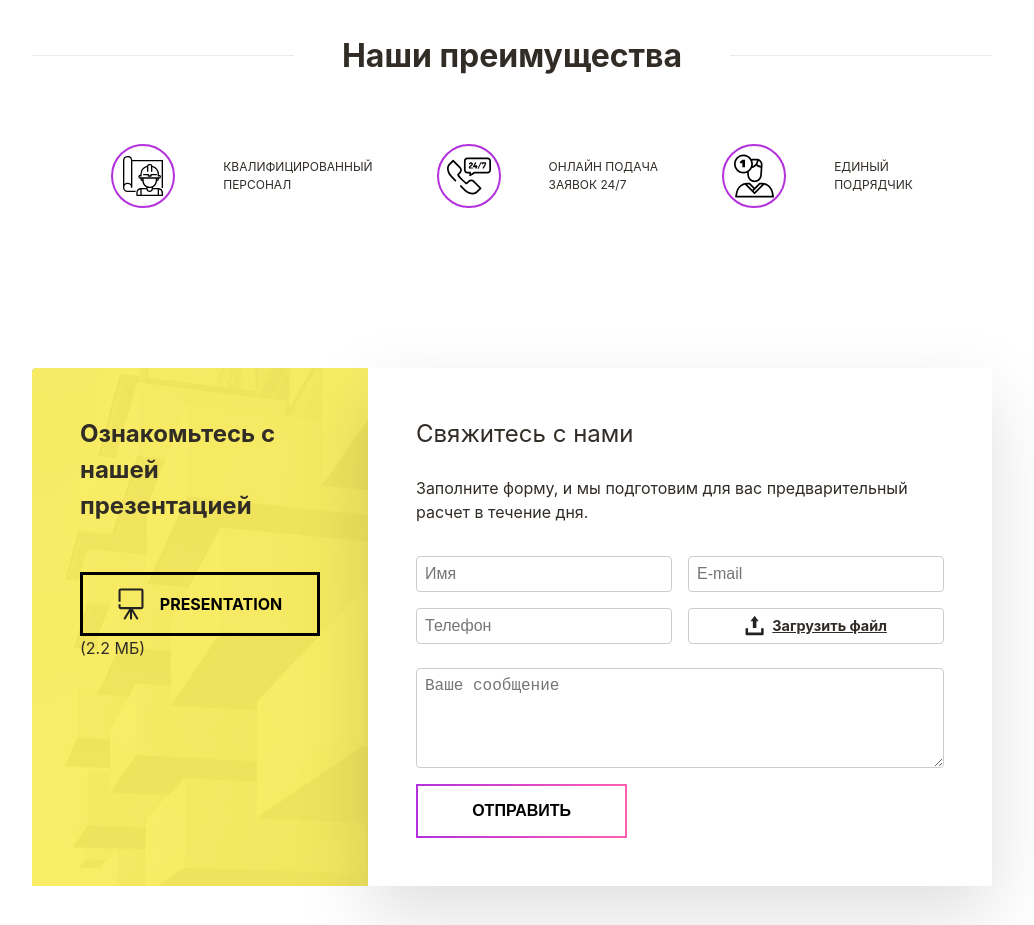
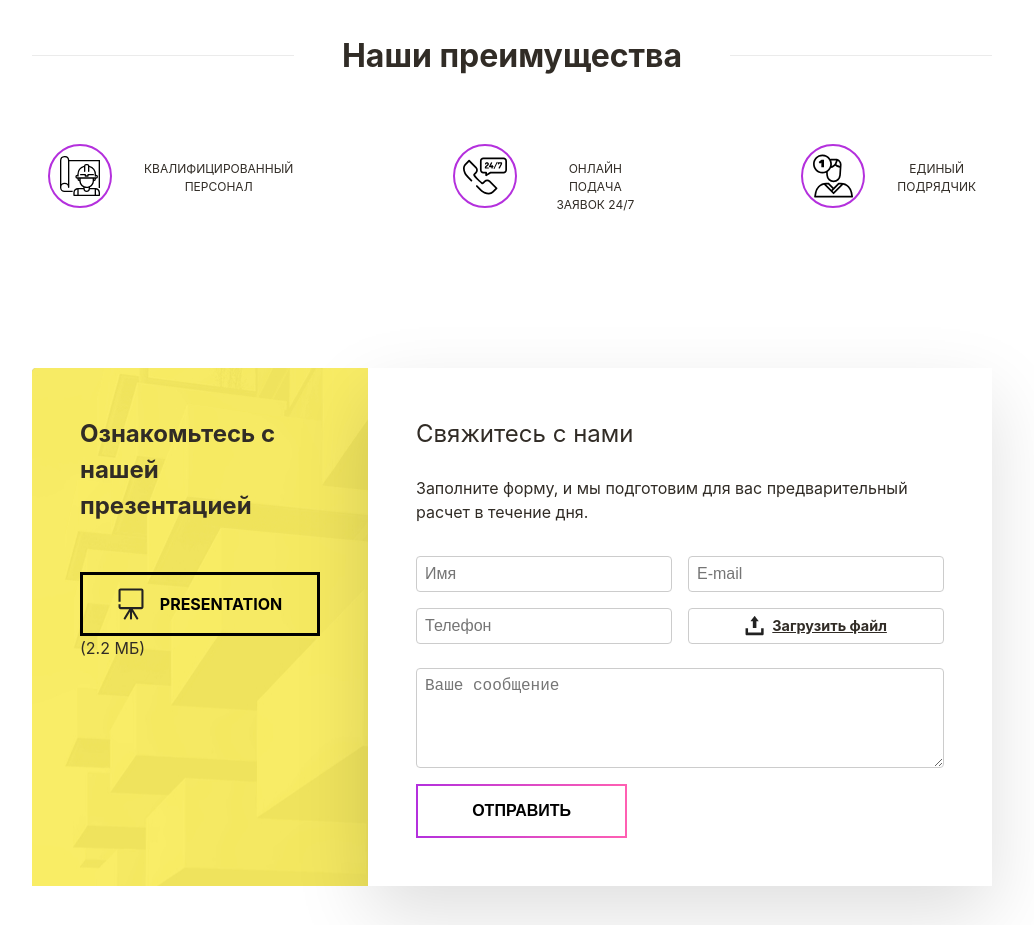
Before and after one commit to valikbrrr/ingir, a React (Vite) app: page / in a window 1280 px wide. Shown: the part 2780-3705 px from the top of the page, without its empty margins (128-1162 px from the left). Built offline with nearby package versions, Linux system fonts and the light colour scheme.

Commit message:
feat: refactor OurAdvantages

```diff
--- a/src/pages/home/index.ts
+++ b/src/pages/home/index.ts
@@ -1,2 +1 @@
-export * from "./model";
 export * from "./ui";
--- a/src/pages/home/ui/sections/ourAdvantages/OurAdvantages.tsx
+++ b/src/pages/home/ui/sections/ourAdvantages/OurAdvantages.tsx
@@ -2,39 +2,42 @@ import { RequestIcon, StafIcon, UniformOrderIcon } from "@shared/assets";
 import styles from "./ourAdvantages.module.css";
 
 export const OurAdvantages = () => {
+  // Массив данных для карточек
+  const advantagesCards = [
+    {
+      icon: <StafIcon />,
+      text: "Квалифицированный\nперсонал",
+    },
+    {
+      icon: <RequestIcon />,
+      text: "Онлайн подача\nзаявок 24/7",
+    },
+    {
+      icon: <UniformOrderIcon />,
+      text: "Единый\nподрядчик",
+    },
+  ];
+
   return (
     <section className={styles.ourAdvantages}>
       <div className={styles.ourAdvantagesTitle}>
         <h2>Наши преимущества</h2>
       </div>
+
       <div className={styles.ourAdvantagesCards}>
-        <div className={styles.card}>
-          <div className={styles.advantagesIconBlock}>
-            <StafIcon />
+        {advantagesCards.map((card, index) => (
+          <div key={index} className={styles.card}>
+            <div className={styles.advantagesIconBlock}>{card.icon}</div>
+            <div className={styles.advantagesTextBlock}>
+              {card.text.split("\n").map((line, i) => (
+                <span key={i}>
+                  {line}
+                  <br />
+                </span>
+              ))}
+            </div>
           </div>
-          <div className={styles.advantagesTextBlock}>
-            Квалифицированный
-            <br /> персонал
-          </div>
-        </div>
-        <div className={styles.card}>
-          <div className={styles.advantagesIconBlock}>
-            <RequestIcon />
-          </div>
-          <div className={styles.advantagesTextBlock}>
-            Онлайн подача
-            <br /> заявок 24/7
-          </div>
-        </div>
-        <div className={styles.card}>
-          <div className={styles.advantagesIconBlock}>
-            <UniformOrderIcon />
-          </div>
-          <div className={styles.advantagesTextBlock}>
-            Единый
-            <br /> подрядчик
-          </div>
-        </div>
+        ))}
       </div>
     </section>
   );
--- a/src/pages/home/ui/sections/ourAdvantages/ourAdvantages.module.css
+++ b/src/pages/home/ui/sections/ourAdvantages/ourAdvantages.module.css
@@ -41,14 +41,14 @@
   display: flex;
   justify-content: center;
   align-items: center;
-  gap: 2rem;
+  gap: 8rem;
 }
 
 .ourAdvantagesCards .card {
   display: flex;
   justify-content: center;
 
-  gap: 3rem;
+  gap: 2rem;
 
   height: 6rem;
   padding: 1rem;
@@ -74,13 +74,13 @@
 }
 
 .ourAdvantagesCards .advantagesTextBlock {
-  display: flex;
-  align-items: center;
-  text-align: left;
+  margin-top: 1rem;
+
+  text-align: center;
+
+  white-space: pre-line;
 
   font-size: 0.75rem;
-
   color: #312c26;
-
   text-transform: uppercase;
 }
```
